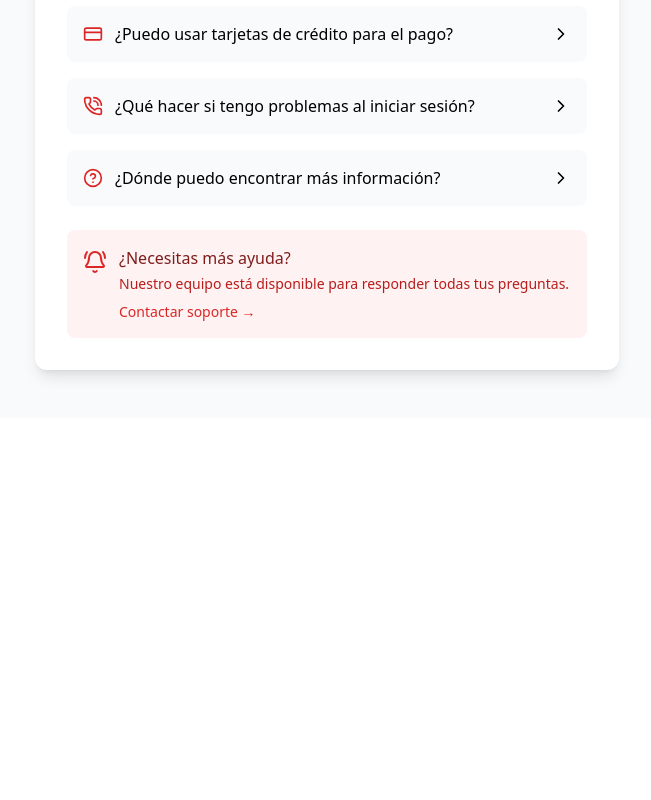
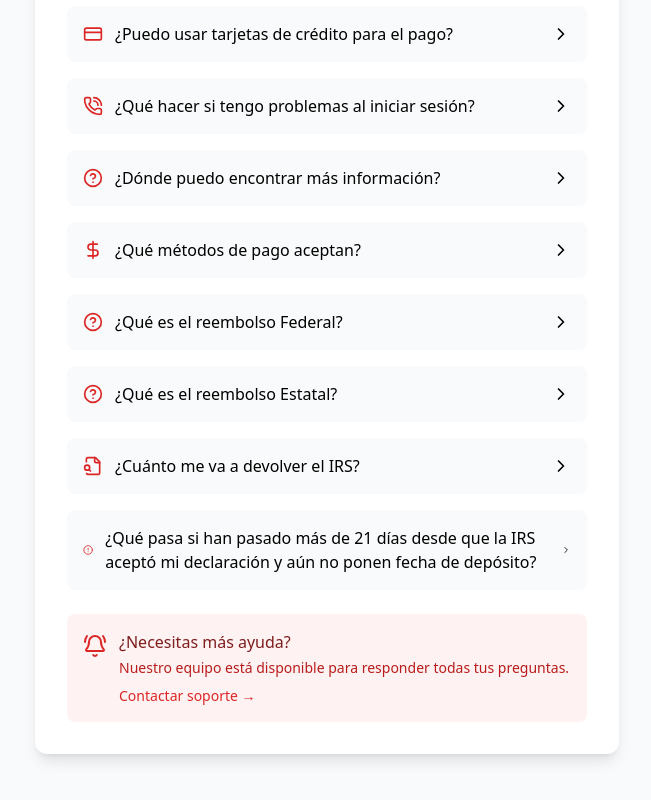
Before and after one commit to romeroalan26/taxes247-frontend, a React (Vite) app: page / in a window 1280 px wide. Shown: the part 1168-1968 px from the top of the page, without its empty margins (629-1280 px from the left). Before the commit the page ends 1586 px from the top, so only its background shows below. Built offline with nearby package versions, Linux system fonts and the light colour scheme; no server answers.

Commit message:
Se mejora la seccion de preguntas y respuestas, para que la barra de busqueda quede debajo del titulo. Ademas, se agregan mas preguntas y respuestas importantes

```diff
--- a/src/components/Login.jsx
+++ b/src/components/Login.jsx
@@ -108,6 +108,47 @@ const Login = () => {
       question: "¿Dónde puedo encontrar más información?",
       answer: "Visita nuestra página de preguntas frecuentes o contáctanos para más detalles.",
     },
+    {
+      icon: <DollarSign className="w-5 h-5 text-red-600" />,
+      question: "¿Qué métodos de pago aceptan?",
+      answer: "Aceptamos transferencias bancarias tanto en bancos de República Dominicana como de Estados Unidos. También puedes realizar pagos mediante Zelle y PayPal. El pago se realiza cuando el IRS deposita tu reembolso Federal.",
+    },
+    {
+      icon: <HelpCircle className="w-5 h-5 text-red-600" />,
+      question: "¿Qué es el reembolso Federal?",
+      answer: "El reembolso Federal es el dinero que el IRS te devuelve si pagaste más impuestos de los que debías durante el año fiscal. Esto incluye retenciones de tu salario o créditos fiscales aplicables.",
+    },
+    {
+      icon: <HelpCircle className="w-5 h-5 text-red-600" />,
+      question: "¿Qué es el reembolso Estatal?",
+      answer: "El reembolso Estatal es similar al reembolso Federal, pero corresponde a los impuestos que pagaste en tu estado de residencia. Solo aplica si tu estado tiene impuestos sobre la renta y realizaste un pago en exceso.",
+    },
+    {
+      icon: <FileSearch className="w-5 h-5 text-red-600" />,
+      question: "¿Cuánto me va a devolver el IRS?",
+      answer: "El monto que el IRS te devolverá depende de tu situación fiscal. Para estudiantes J1, generalmente solo reciben una parte del reembolso Federal, y algunos estados no ofrecen reembolsos estatales. Cada caso es único y se analiza durante el proceso de declaración. El monto total te será notificado a través de WhatsApp una vez finalicemos tu declaración de impuestos.",
+    },
+    {
+      icon: <AlertCircle className="w-5 h-5 text-red-600" />,
+      question: "¿Qué pasa si han pasado más de 21 días desde que la IRS aceptó mi declaración y aún no ponen fecha de depósito?",
+      answer: (
+        <span>
+          En la mayoría de los casos, si han pasado más de 3 semanas, es porque la IRS necesita verificar tu identidad. Generalmente, envían una carta con instrucciones específicas para hacerlo. Puedes encontrar más información en el sitio oficial del IRS haciendo clic en{" "}
+          <a
+            href="https://www.irs.gov/es/identity-theft-fraud-scams/identity-and-tax-return-verification-service"
+            target="_blank"
+            rel="noopener noreferrer"
+            className="text-blue-600 underline hover:text-blue-800"
+          >
+            este enlace.
+          </a>
+          {" "}Una vez que recibas la carta, debes informarnos para que podamos ayudarte con el proceso de verificación. Este se realiza mediante una videollamada con un agente de la IRS, donde solo necesitas responder algunas preguntas personales. Después de completar la verificación, la IRS puede tardar hasta 90 días en asignar una fecha de depósito.
+        </span>
+      ),
+    }
+
+
+
   ];
 
   const filteredFaqs = faqs.filter((faq) => {
@@ -408,7 +449,10 @@ const Login = () => {
 
           <div className="flex-1 w-full lg:w-1/2">
   <div className="bg-white rounded-xl shadow-lg p-8">
-    {/* Barra de búsqueda */}
+        <h3 className="text-xl font-bold text-gray-900 mb-6 flex items-center gap-2">
+      <HelpCircle className="w-6 h-6 text-red-600" />
+      Preguntas Frecuentes
+    </h3>{/* Barra de búsqueda */}
     <div className="relative mb-6">
       <input
         type="text"
@@ -418,10 +462,7 @@ const Login = () => {
         onChange={(e) => setSearchTerm(e.target.value)}
       />
     </div>
-    <h3 className="text-xl font-bold text-gray-900 mb-6 flex items-center gap-2">
-      <HelpCircle className="w-6 h-6 text-red-600" />
-      Preguntas Frecuentes
-    </h3>
+
 
     <div className="space-y-4">
       {filteredFaqs.length > 0 ? (
```
